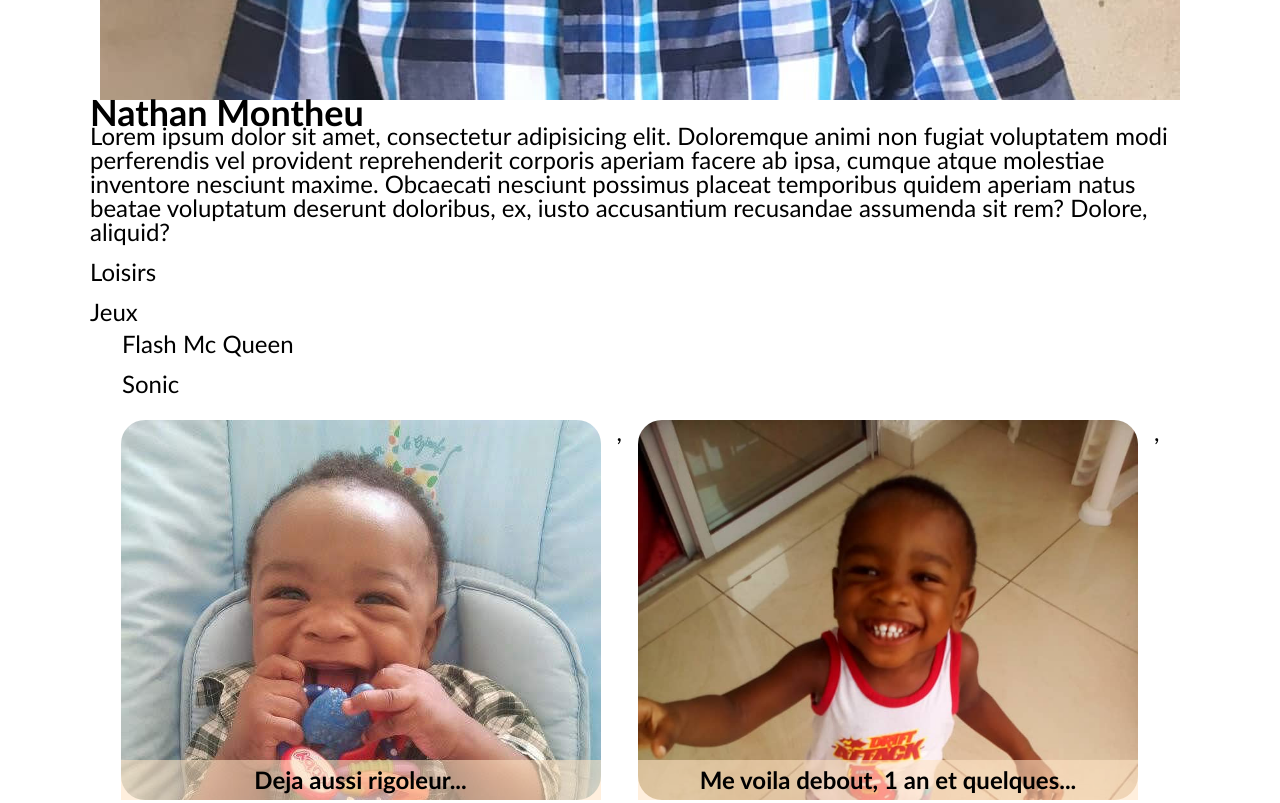
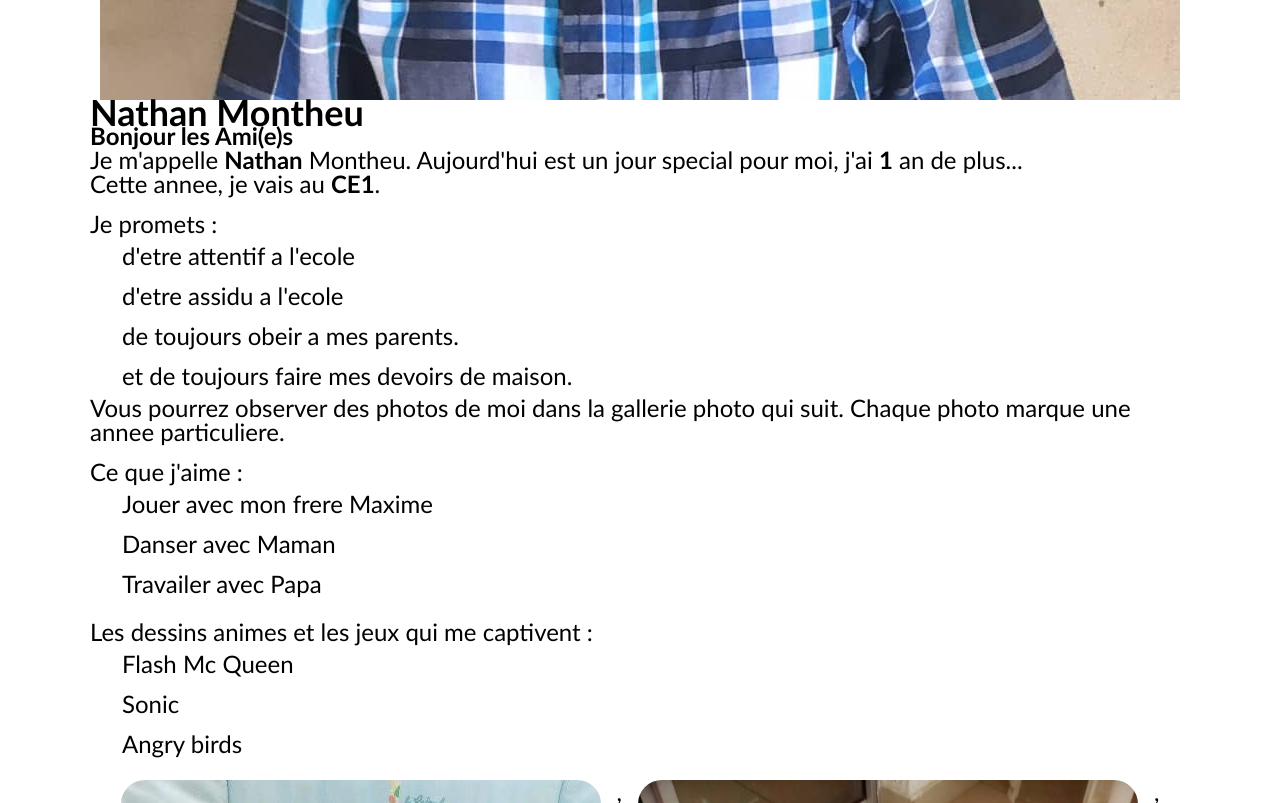
Before and after one commit to webdevKmer/nathan-portfolio-2023, a plain HTML site: page index.html in a window 1280 px wide. Shown: the part 700-1503 px from the top of the page. Drawn offline with Linux system fonts and the light colour scheme.

Commit message:
add some content

```diff
--- a/index.html
+++ b/index.html
@@ -15,14 +15,14 @@
           <a href="#about" class="nav-link">A propos</a>
           <a href="#activites" class="nav-link">Activites</a>
           <a href="#gallery" class="nav-link">Ma galérie photos</a>
-          <a href="#contact" class="nav-link">Contact</a>
+          <a href="#contact" class="nav-link">Me Contacter</a>
         </div>
         <div class="nav-links-mobile">
-          <a href="#" class="nav-link-mobile">Home</a>
-          <a href="#" class="nav-link-mobile">A propos</a>
-          <a href="#" class="nav-link-mobile">Activites</a>
-          <a href="#" class="nav-link-mobile">Ma galérie photos</a>
-          <a href="#" class="nav-link-mobile">Contact</a>
+          <a href="#hero" class="nav-link-mobile">Home</a>
+          <a href="#about" class="nav-link-mobile">A propos</a>
+          <a href="#activites" class="nav-link-mobile">Activites</a>
+          <a href="#gallery" class="nav-link-mobile">Ma galérie photos</a>
+          <a href="#contact" class="nav-link-mobile">Me Contacter</a>
         </div>
       </nav>
     </header>
@@ -30,15 +30,27 @@
   <div class="container">
     <section id="about">
       <h2>Nathan Montheu</h2>
-      <p>Lorem ipsum dolor sit amet, consectetur adipisicing elit. Doloremque animi non fugiat voluptatem modi perferendis vel provident reprehenderit corporis aperiam facere ab ipsa, cumque atque molestiae inventore nesciunt maxime. Obcaecati nesciunt possimus placeat temporibus quidem aperiam natus beatae voluptatum deserunt doloribus, ex, iusto accusantium recusandae assumenda sit rem? Dolore, aliquid?</p>
+      <h4>Bonjour les Ami(e)s</h4>
+      <p>Je m'appelle <strong>Nathan</strong> Montheu. Aujourd'hui est un jour special pour moi, j'ai <strong>1</strong> an de plus...</p>
+      <p>Cette annee, je vais au <strong>CE1</strong>.</p>
+      <ul>Je promets :
+        <li>d'etre attentif a l'ecole</li>
+        <li>d'etre assidu a l'ecole</li>
+        <li>de toujours obeir a mes parents.</li>
+        <li>et de toujours faire mes devoirs de maison.</li>
+      </ul>
+      <p>Vous pourrez observer des photos de moi dans la gallerie photo qui suit. Chaque photo marque une annee particuliere.</p>
     </section>
     <section id="activites">
-      <ul>Loisirs
-
+      <ul>Ce que j'aime :
+        <li>Jouer avec mon frere Maxime</li>
+        <li>Danser avec Maman</li>
+        <li>Travailer avec Papa</li>
       </ul>
-      <ul>Jeux
+      <ul>Les dessins animes et les jeux qui me captivent :
         <li>Flash Mc Queen</li>
         <li>Sonic</li>
+        <li>Angry birds</li>
       </ul>
     </section>
     <section id="gallery">
```
